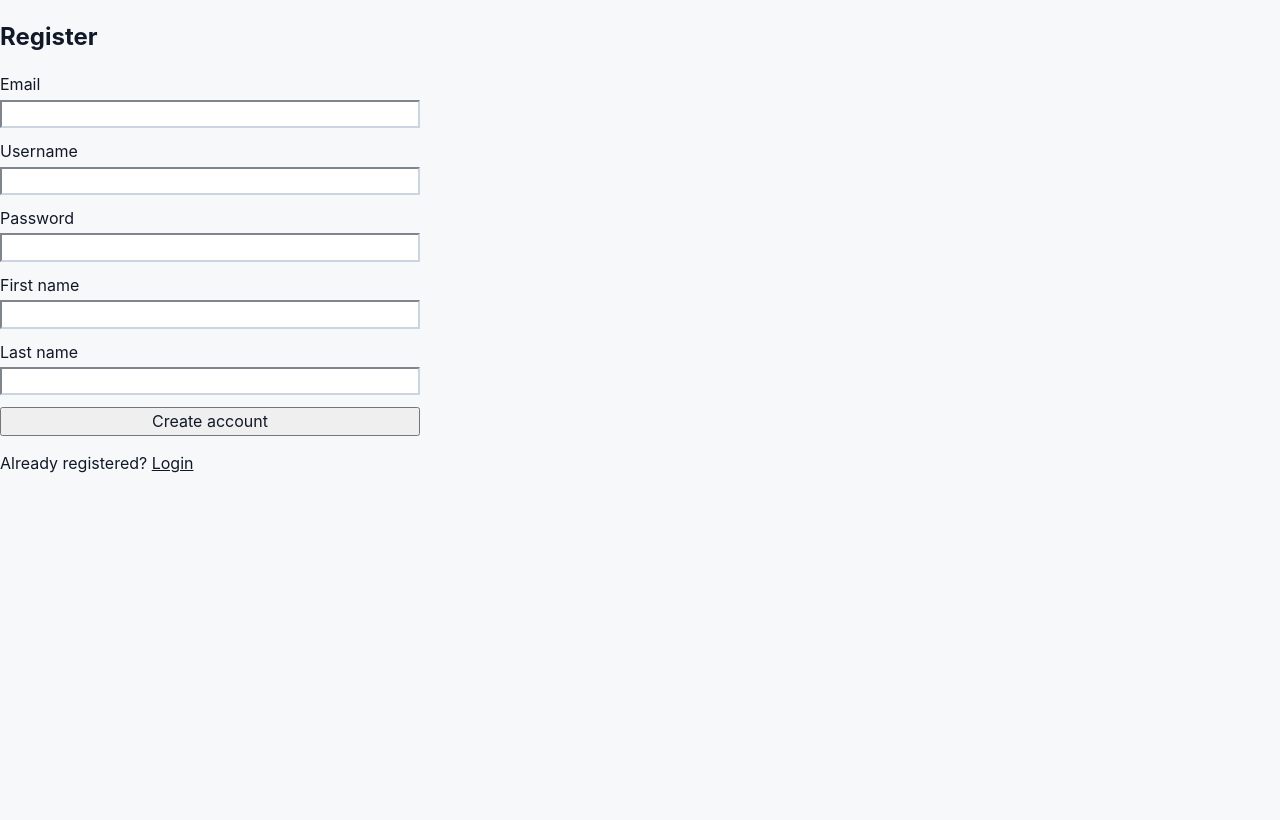
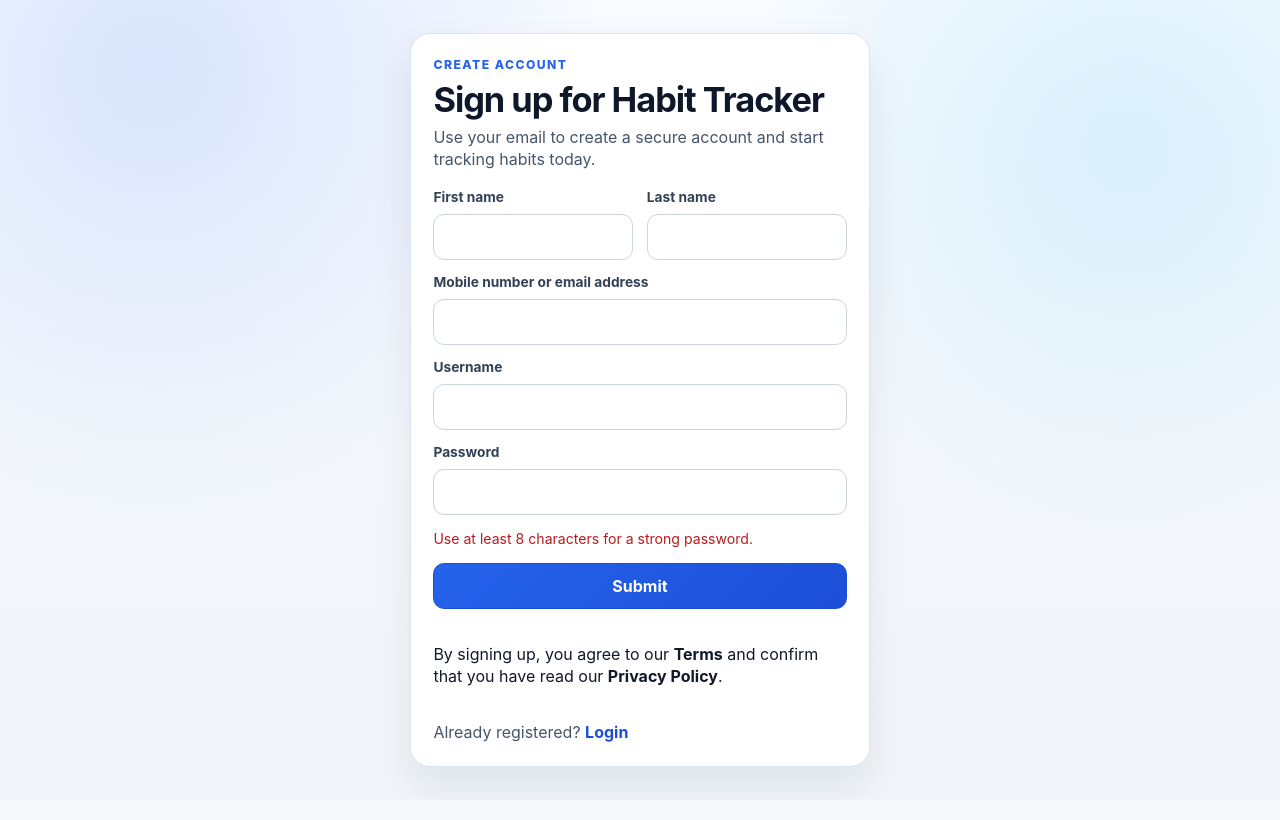
Before and after one commit to Waqarahmedkhan96/HabitTracker, a React (Vite) app in the folder frontend/habittracker-frontend/: page /register in a window 1280 px wide. Built offline with nearby package versions, Linux system fonts and the light colour scheme; no server answers.

Commit message:
Save register page UI and auth style changes

```diff
--- a/frontend/habittracker-frontend/src/components/auth/auth-ui.css
+++ b/frontend/habittracker-frontend/src/components/auth/auth-ui.css
@@ -52,6 +52,23 @@
 .auth-form {
   display: grid;
   gap: 0.85rem;
+}
+
+.auth-two-column {
+  display: grid;
+  gap: 0.85rem;
+  grid-template-columns: repeat(2, minmax(0, 1fr));
+}
+
+.auth-form__hint {
+  margin: 0.45rem 0 0;
+  color: #64748b;
+  font-size: 0.88rem;
+  line-height: 1.5;
+}
+
+.auth-form__hint--error {
+  color: #b91c1c;
 }
 
 .auth-form__field {
--- a/frontend/habittracker-frontend/src/pages/RegisterPage.tsx
+++ b/frontend/habittracker-frontend/src/pages/RegisterPage.tsx
@@ -1,9 +1,10 @@
-import { useState } from 'react';
+import { useMemo, useState } from 'react';
 import type { FormEvent } from 'react';
 import { Link, useNavigate } from 'react-router-dom';
 import { ROUTES } from '../constants/routes';
 import { ApiClientError } from '../api/client';
 import { useAuth } from '../hooks/useAuth';
+import '../components/auth/auth-ui.css';
 
 export default function RegisterPage() {
   const navigate = useNavigate();
@@ -19,9 +20,25 @@ export default function RegisterPage() {
   const [error, setError] = useState<string | null>(null);
   const [isSubmitting, setIsSubmitting] = useState(false);
 
+  const passwordHint = useMemo(() => {
+    if (formData.password.length === 0) {
+      return 'Use at least 8 characters for a strong password.';
+    }
+    if (formData.password.length < 8) {
+      return 'Password must be at least 8 characters long.';
+    }
+    return '';
+  }, [formData.password]);
+
   const onSubmit = async (event: FormEvent<HTMLFormElement>) => {
     event.preventDefault();
     setError(null);
+
+    if (formData.password.length < 8) {
+      setError('Password must be at least 8 characters long.');
+      return;
+    }
+
     setIsSubmitting(true);
 
     try {
@@ -35,72 +52,95 @@ export default function RegisterPage() {
   };
 
   return (
-    <section>
-      <h1>Register</h1>
-      <form onSubmit={onSubmit} style={{ display: 'grid', gap: '0.75rem', maxWidth: 420 }}>
-        <label>
-          Email
+    <section className="auth-page">
+      <div className="auth-card auth-card--register">
+        <header className="auth-card__header">
+          <p className="auth-card__eyebrow">Create account</p>
+          <h1 className="auth-card__title">Sign up for Habit Tracker</h1>
+          <p className="auth-card__subtitle">Use your email to create a secure account and start tracking habits today.</p>
+        </header>
+
+        <form onSubmit={onSubmit} className="auth-form auth-form--register">
+          <div className="auth-two-column">
+            <label className="auth-form__field">
+              <span className="auth-form__label">First name</span>
+              <input
+                required
+                value={formData.firstName}
+                onChange={(event) => setFormData((prev) => ({ ...prev, firstName: event.target.value }))}
+                className="auth-form__input"
+                autoComplete="given-name"
+              />
+            </label>
+
+            <label className="auth-form__field">
+              <span className="auth-form__label">Last name</span>
+              <input
+                required
+                value={formData.lastName}
+                onChange={(event) => setFormData((prev) => ({ ...prev, lastName: event.target.value }))}
+                className="auth-form__input"
+                autoComplete="family-name"
+              />
+            </label>
+          </div>
+
+          <label className="auth-form__field">
+            <span className="auth-form__label">Mobile number or email address</span>
             <input
               required
               type="email"
               value={formData.email}
               onChange={(event) => setFormData((prev) => ({ ...prev, email: event.target.value }))}
-            style={{ display: 'block', width: '100%', marginTop: 4 }}
+              className="auth-form__input"
+              autoComplete="email"
             />
           </label>
 
-        <label>
-          Username
+          <label className="auth-form__field">
+            <span className="auth-form__label">Username</span>
             <input
               required
               value={formData.username}
               onChange={(event) => setFormData((prev) => ({ ...prev, username: event.target.value }))}
-            style={{ display: 'block', width: '100%', marginTop: 4 }}
+              className="auth-form__input"
+              autoComplete="username"
             />
           </label>
 
-        <label>
-          Password
+          <label className="auth-form__field">
+            <span className="auth-form__label">Password</span>
             <input
               required
               type="password"
-            minLength={6}
               value={formData.password}
               onChange={(event) => setFormData((prev) => ({ ...prev, password: event.target.value }))}
-            style={{ display: 'block', width: '100%', marginTop: 4 }}
+              className="auth-form__input"
+              autoComplete="new-password"
             />
+            <p className={`auth-form__hint ${passwordHint && formData.password.length < 8 ? 'auth-form__hint--error' : ''}`}>
+              {passwordHint}
+            </p>
           </label>
 
-        <label>
-          First name
-          <input
-            required
-            value={formData.firstName}
-            onChange={(event) => setFormData((prev) => ({ ...prev, firstName: event.target.value }))}
-            style={{ display: 'block', width: '100%', marginTop: 4 }}
-          />
-        </label>
+          {error ? <p className="auth-form__error">{error}</p> : null}
 
-        <label>
-          Last name
-          <input
-            required
-            value={formData.lastName}
-            onChange={(event) => setFormData((prev) => ({ ...prev, lastName: event.target.value }))}
-            style={{ display: 'block', width: '100%', marginTop: 4 }}
-          />
-        </label>
-
-        {error && <p style={{ color: '#b91c1c' }}>{error}</p>}
-
-        <button type="submit" disabled={isSubmitting}>
-          {isSubmitting ? 'Creating account...' : 'Create account'}
+          <button type="submit" disabled={isSubmitting} className="auth-form__submit">
+            {isSubmitting ? 'Creating account...' : 'Submit'}
           </button>
         </form>
 
-      <p>
-        Already registered? <Link to={ROUTES.LOGIN}>Login</Link>
+        <p className="auth-form__policy">
+          By signing up, you agree to our <strong>Terms</strong> and confirm that you have read our <strong>Privacy Policy</strong>.
         </p>
+
+        <p className="auth-card__footer">
+          Already registered?{' '}
+          <Link to={ROUTES.LOGIN} className="auth-card__link">
+            Login
+          </Link>
+        </p>
+      </div>
     </section>
   );
 }
```
Lines whose indentation alone changed are shown as unchanged.
